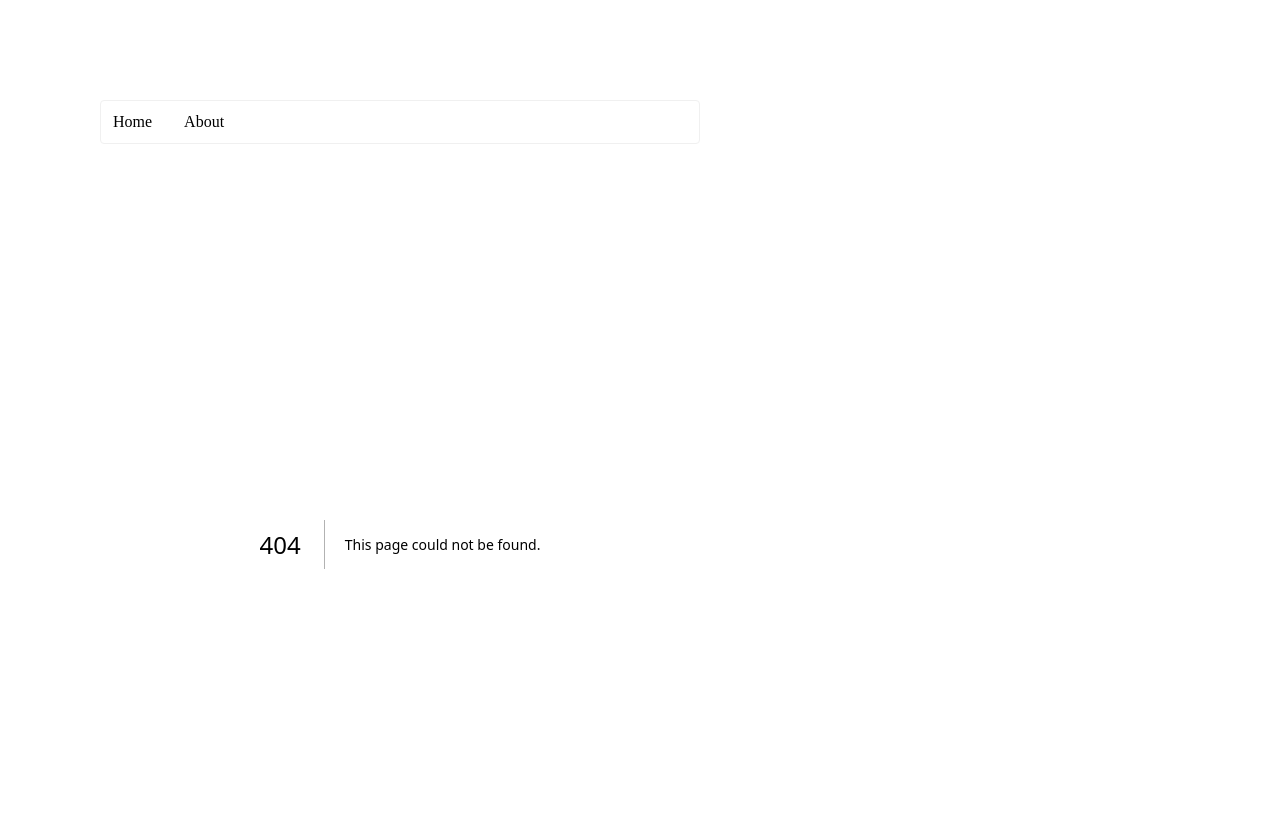
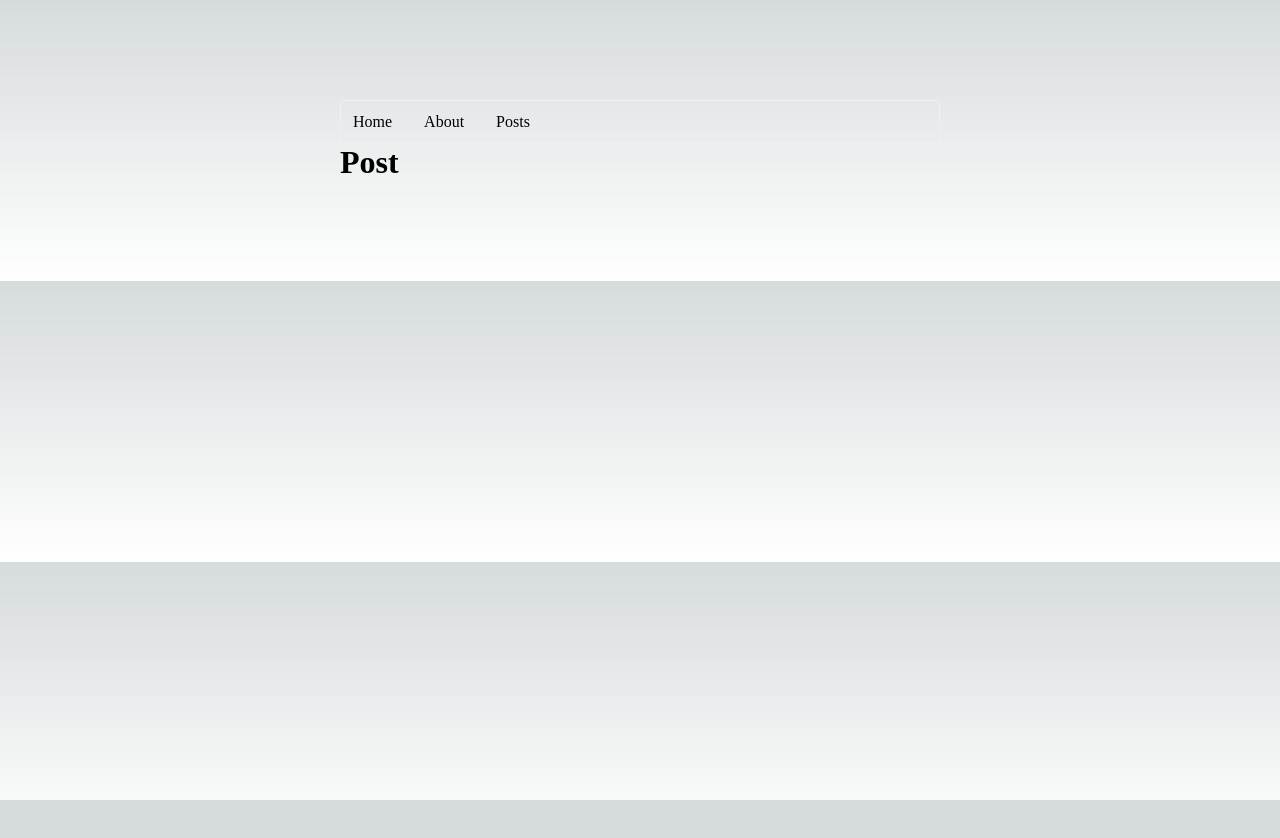
Before and after one commit to JuanAlbertMaizares/mini-blog-next, a Next.js app in the folder mini-blog/: page /posts in a window 1280 px wide. Before the commit this address had no page. Shown: the top 838 px of the page. After the commit the page ends 800 px from the top, so only its background shows below. Built offline with nearby package versions, Linux system fonts and the light colour scheme.

Commit message:
add rutas dinamicas

```diff
--- a/mini-blog/app/components/Navigation.jsx
+++ b/mini-blog/app/components/Navigation.jsx
@@ -7,6 +7,9 @@
 }, {
   label: 'About',
   route: '/about'
+}, {
+  label: 'Posts',
+  route: '/posts'
 }]
 
 export function Navigation () {
--- /dev/null
+++ b/mini-blog/app/posts/[id]/page.jsx
@@ -0,0 +1,6 @@
+export default function Post ({params}) {
+    const {id} = params
+    return (
+      <h1>Esto es UN post: {id}.</h1>
+    )
+  }
--- /dev/null
+++ b/mini-blog/app/posts/page.jsx
@@ -0,0 +1,5 @@
+export default function Post () {
+    return (
+      <h1>Post</h1>
+    )
+  }
```
